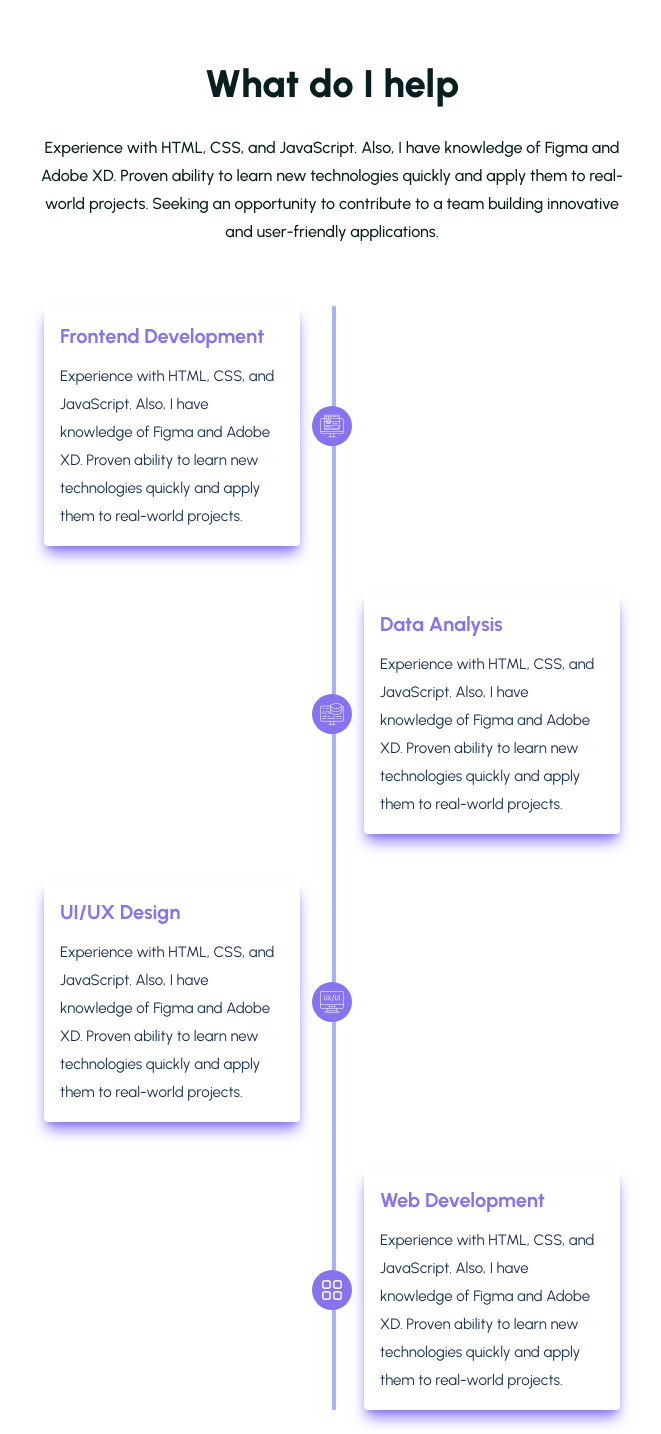
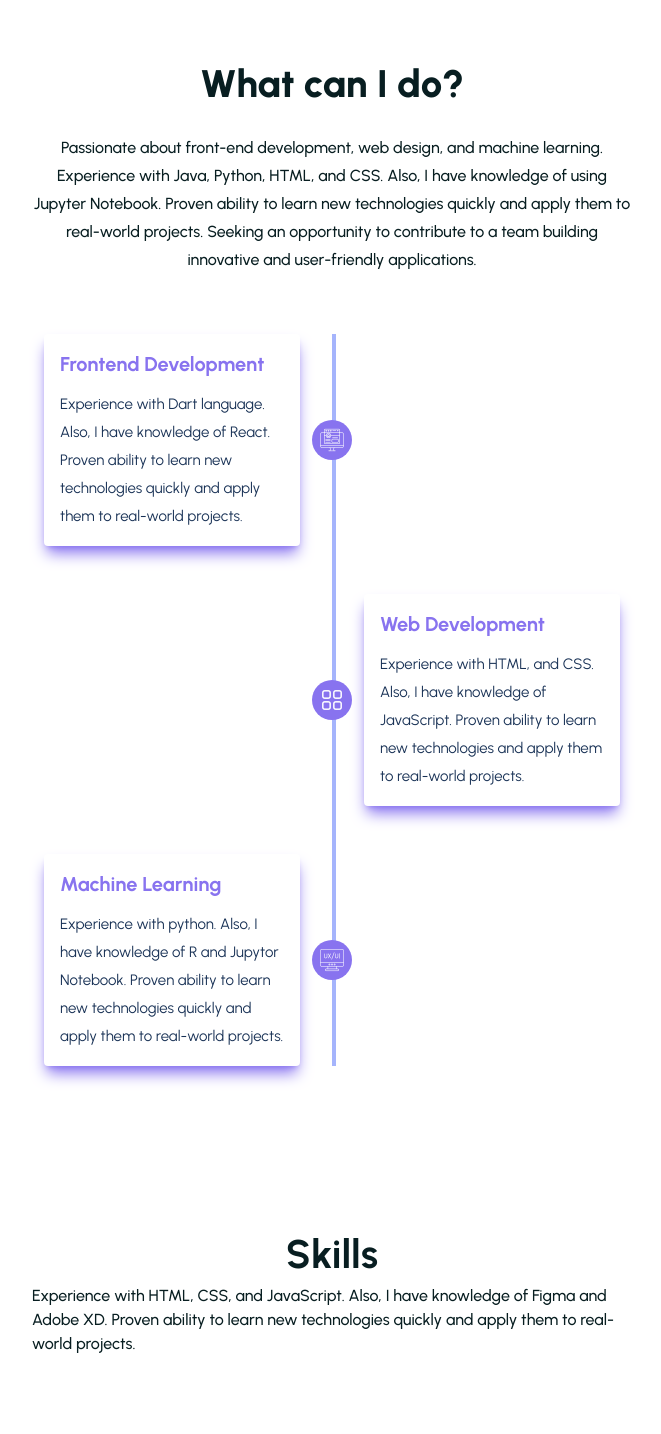
Before and after one commit to MithuChandran/portfolio-react, a React (Create React App) app: page / in a window 1280 px wide. Shown: the part 740-2174 px from the top of the page, without its empty margins (308-969 px from the left). Built offline with nearby package versions, Linux system fonts and the light colour scheme.

Commit message:
Update Services component with new skills and technologies

```diff
--- a/src/components/UI/Services.jsx
+++ b/src/components/UI/Services.jsx
@@ -10,14 +10,15 @@ const Services = () => {
       <div className="container lg:pt-5">
         <div className="text-center">
           <h2 className="text-headingColor font-[800] text-[2.4rem] mb-5">
-            What do I help
+            What can I do?
           </h2>
           <p className="lg:max-w-[600px] lg:mx-auto text-headingColor font-[500] text-[16px] leading-7">
-            Experience with HTML, CSS, and JavaScript. Also, I have knowledge of
-            Figma and Adobe XD. Proven ability to learn new technologies quickly
-            and apply them to real-world projects. Seeking an opportunity to
-            contribute to a team building innovative and
-            user-friendly applications.
+            Passionate about front-end development, web design, and machine
+            learning. Experience with Java, Python, HTML, and CSS. Also, I have
+            knowledge of using Jupyter Notebook. Proven ability to learn new
+            technologies quickly and apply them to real-world projects. Seeking
+            an opportunity to contribute to a team building innovative and
+            user-friendly applications.
           </p>
         </div>
 
@@ -41,10 +42,9 @@ const Services = () => {
                           Frontend Development
                         </h3>
                         <p className="text-[15px] text-smallTextColor group-hover:text-white group-hover:font-[500] leading-7">
-                          Experience with HTML, CSS, and JavaScript. Also, I
-                          have knowledge of Figma and Adobe XD. Proven ability
-                          to learn new technologies quickly and apply them to
-                          real-world projects.
+                          Experience with Dart language. Also, I have knowledge
+                          of React. Proven ability to learn new technologies
+                          quickly and apply them to real-world projects.
                         </p>
                       </div>
                     </div>
@@ -66,17 +66,16 @@ const Services = () => {
                       <div
                         data-aos="fade-left"
                         data-aos-delay="50"
-                        data-aos-duration="1300"
+                        data-aos-duration="1500"
                         className="bg-white p-4 rounded shadow-lg shadow-primaryColor group hover:bg-primaryColor cursor-pointer ease-in duration-150"
                       >
                         <h3 className="text-primaryColor font-[700] mb-3 group-hover:text-white group-hover:font-[600] text-xl">
-                          Data Analysis
+                          Web Development
                         </h3>
                         <p className="text-[15px] text-smallTextColor group-hover:text-white group-hover:font-[500] leading-7">
-                          Experience with HTML, CSS, and JavaScript. Also, I
-                          have knowledge of Figma and Adobe XD. Proven ability
-                          to learn new technologies quickly and apply them to
-                          real-world projects.
+                          Experience with HTML, and CSS. Also, I have knowledge
+                          of JavaScript. Proven ability to learn new
+                          technologies and apply them to real-world projects.
                         </p>
                       </div>
                     </div>
@@ -84,12 +83,11 @@ const Services = () => {
 
                   <div className="rounded-full bg-primaryColor border-white borde-4 w-10 h-10 absolute left-1/2 transform -translate-x-1/2 -translate-y-4 sm:translate-y-0 flex items-center justify-center">
                     <figure>
-                      <img src={backendImg} alt="" />
+                      <img src={appsImg} alt="" />
                     </figure>
                   </div>
                 </div>
               </div>
-
               {/* =============== left card===============*/}
               <div className="mt-6 sm:mt-0 sm:mb-12">
                 <div className="flex items-center flex-col sm:flex-row">
@@ -101,13 +99,13 @@ const Services = () => {
                         className="bg-white p-4 rounded shadow-lg shadow-primaryColor group hover:bg-primaryColor cursor-pointer ease-in duration-150"
                       >
                         <h3 className="text-primaryColor font-[700] mb-3 group-hover:text-white group-hover:font-[600] text-xl">
-                          UI/UX Design
+                          Machine Learning
                         </h3>
                         <p className="text-[15px] text-smallTextColor group-hover:text-white group-hover:font-[500] leading-7">
-                          Experience with HTML, CSS, and JavaScript. Also, I
-                          have knowledge of Figma and Adobe XD. Proven ability
-                          to learn new technologies quickly and apply them to
-                          real-world projects.
+                          Experience with python. Also, I have knowledge of R
+                          and Jupytor Notebook. Proven ability to learn new
+                          technologies quickly and apply them to real-world
+                          projects.
                         </p>
                       </div>
                     </div>
@@ -116,38 +114,6 @@ const Services = () => {
                   <div className="rounded-full bg-primaryColor border-white borde-4 w-10 h-10 absolute left-1/2 transform -translate-x-1/2 -translate-y-4 sm:translate-y-0 flex items-center justify-center">
                     <figure>
                       <img src={uiImg} alt="" />
-                    </figure>
-                  </div>
-                </div>
-              </div>
-
-              {/* =============== right card===============*/}
-              <div className="mt-6 sm:mt-0 sm:mb-12">
-                <div className="flex items-center flex-col sm:flex-row">
-                  <div className="flex justify-end w-full mx-auto items-center">
-                    <div className="w-full sm:w-1/2 sm:pl-8">
-                      <div
-                        data-aos="fade-left"
-                        data-aos-delay="50"
-                        data-aos-duration="1500"
-                        className="bg-white p-4 rounded shadow-lg shadow-primaryColor group hover:bg-primaryColor cursor-pointer ease-in duration-150"
-                      >
-                        <h3 className="text-primaryColor font-[700] mb-3 group-hover:text-white group-hover:font-[600] text-xl">
-                          Web Development
-                        </h3>
-                        <p className="text-[15px] text-smallTextColor group-hover:text-white group-hover:font-[500] leading-7">
-                          Experience with HTML, CSS, and JavaScript. Also, I
-                          have knowledge of Figma and Adobe XD. Proven ability
-                          to learn new technologies quickly and apply them to
-                          real-world projects.
-                        </p>
-                      </div>
-                    </div>
-                  </div>
-
-                  <div className="rounded-full bg-primaryColor border-white borde-4 w-10 h-10 absolute left-1/2 transform -translate-x-1/2 -translate-y-4 sm:translate-y-0 flex items-center justify-center">
-                    <figure>
-                      <img src={appsImg} alt="" />
                     </figure>
                   </div>
                 </div>
```
